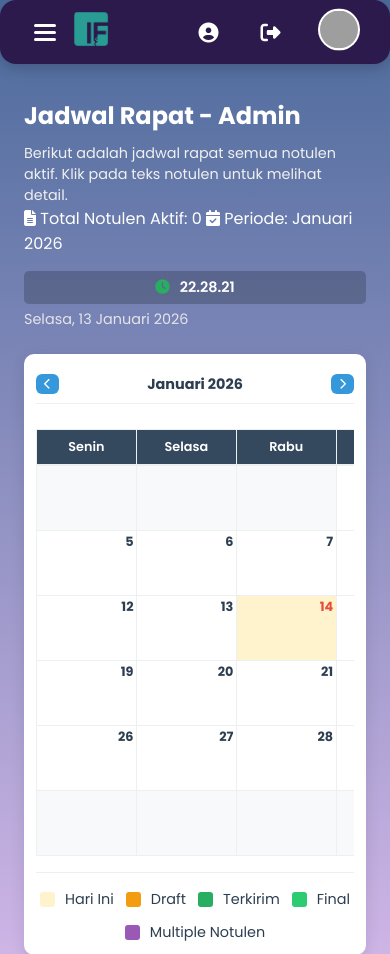
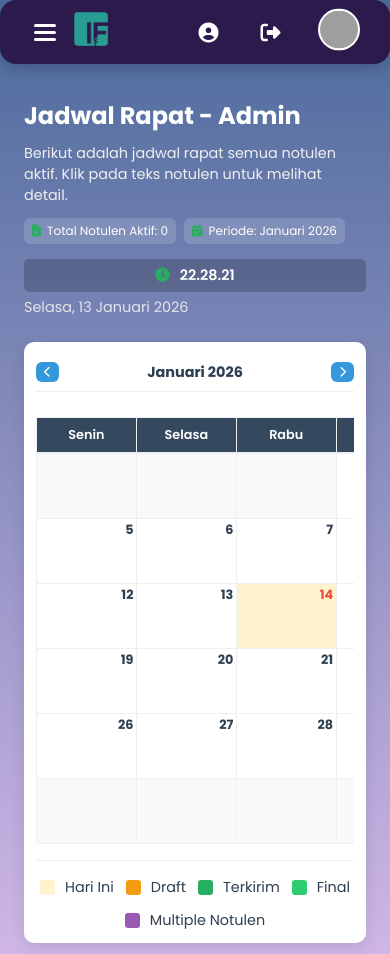
Before and after one commit to LONGAVEUS/IF-Malam-1E-3, a PHP site: page /jadwal_rapat.php in a window 390 px wide. Shown: the top 954 px of the page. Run offline with PHP 8.4, Linux system fonts and the light colour scheme; the visitor is signed in with stand-in values (Sample User, id 1); data that the repository does not hold is empty; grey boxes are pictures that could not be loaded.

```diff
--- a/jadwal-style.css
+++ b/jadwal-style.css
@@ -1093,3 +1093,59 @@ body {
     font-size: 0.7rem !important;
   }
 }
+
+/* ================= ADMIN STATS STYLES ================= */
+.admin-stats {
+    display: flex;
+    gap: 1rem;
+    margin-top: 0.75rem;
+    flex-wrap: wrap;
+}
+
+.stat-badge {
+    background: rgba(255, 255, 255, 0.15);
+    border-radius: 0.375rem;
+    padding: 0.375rem 0.75rem;
+    font-size: 0.85rem;
+    color: white;
+    display: flex;
+    align-items: center;
+    gap: 0.375rem;
+}
+
+.stat-badge i {
+    color: #27ae60;
+}
+
+/* ================= NOTULIS BADGE IN CALENDAR ================= */
+.notulis-badge {
+    background: rgba(0, 0, 0, 0.2);
+    border-radius: 0.1875rem;
+    font-size: 0.6rem;
+    padding: 0.0625rem 0.25rem;
+    margin-left: 0.25rem;
+    font-style: italic;
+}
+
+.multi-badge {
+    margin-left: 0.25rem;
+    font-size: 0.7rem;
+    opacity: 0.8;
+}
+
+/* ================= MOBILE ADMIN STATS ================= */
+@media (max-width: 768px) {
+    .admin-stats {
+        gap: 0.5rem;
+    }
+
+    .stat-badge {
+        font-size: 0.75rem;
+        padding: 0.25rem 0.5rem;
+    }
+
+    .notulis-badge,
+    .multi-badge {
+        display: none; /* Sembunyikan di mobile untuk menghemat space */
+    }
+}
```
